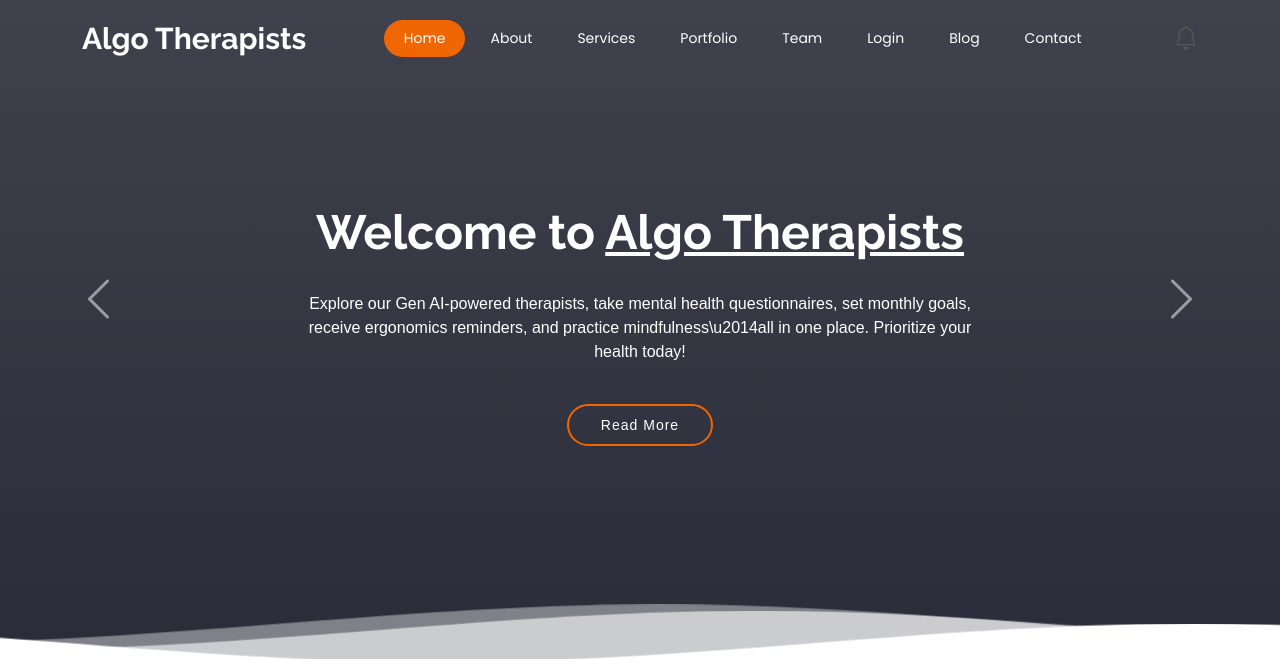
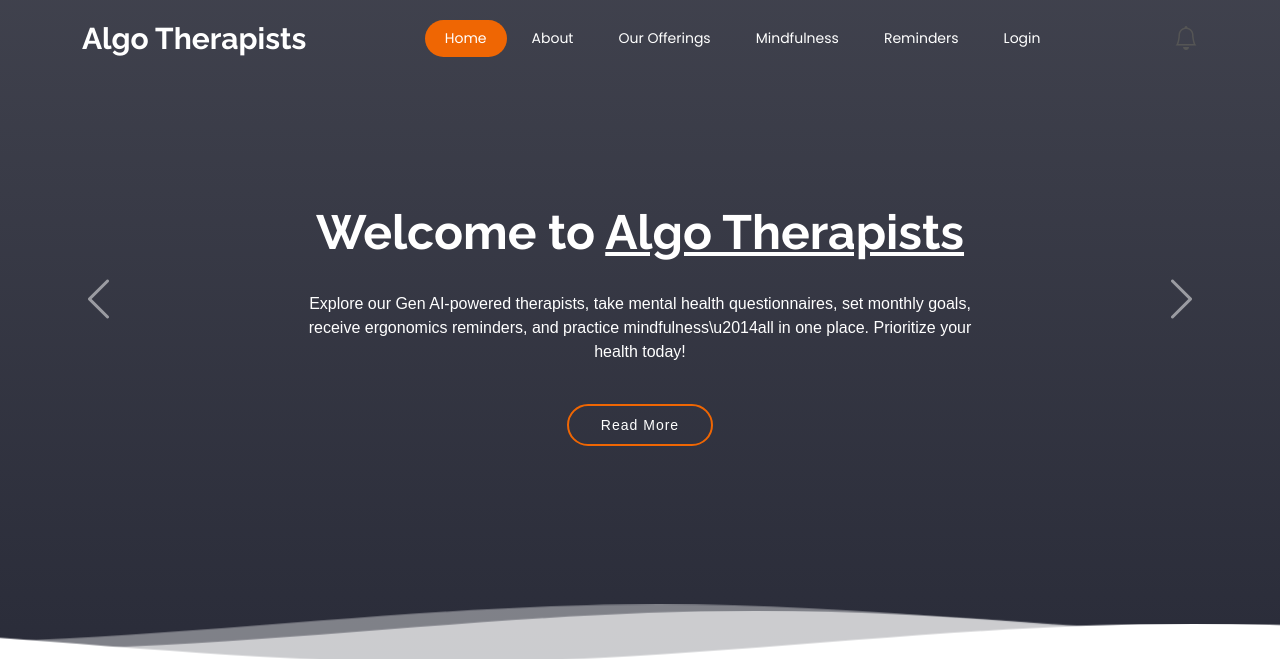
Before and after one commit to akash-magento2/algo-alchemists, a PHP site: page /index.php in a window 1280 px wide. Shown: the top 659 px of the page. Run offline with PHP 8.4, Linux system fonts and the light colour scheme.

Commit message:
Fixed Header

```diff
--- a/menu.php
+++ b/menu.php
@@ -9,18 +9,16 @@
 
       <nav id="navmenu" class="navmenu">
         <ul>
-          <li><a href="#hero" class="active">Home</a></li>
+          <li><a href="#hero">Home</a></li>
           <li><a href="#about">About</a></li>
-          <li><a href="#services">Services</a></li>
-          <li><a href="#portfolio">Portfolio</a></li>
-          <li><a href="#team">Team</a></li>
+          <li><a href="#features">Our Offerings</a></li>
+          <li><a href="#portfolio">Mindfulness</a></li>
+          <li><a href="#pricing">Reminders</a></li>
           <?php if (isset($_SESSION['user_logged_in']) && $_SESSION['user_logged_in'] === true) { ?>
             <li><a href="/algo-alchemists/logout.php"><?php echo $_SESSION['name']; ?></a></li>
           <?php } else {?>
-            <li><a href="/algo-alchemists/forms/otpLogin.php">Login</a></li>
+            <li><a href="/algo-alchemists/forms/otpLogin.php" class="active">Login</a></li>
           <?php } ?>
-          <li><a href="blog.html">Blog</a></li>
-          <li><a href="#contact">Contact</a></li>
         </ul>
         <i class="mobile-nav-toggle d-xl-none bi bi-list"></i>
       </nav>
@@ -77,13 +75,13 @@
          const totalGoals = data.goals.length;
 
           // Clear existing notifications
-          //notificationList.innerHTML = '<h3>You have few notifications</h3>';
+          notificationList.innerHTML = '<h4>You have a few notifications</h4>';
 
           // Populate the notification list with fetched goals
           data.goals.forEach(function(goal) {
             if(goal.status == 1){
               const listItem = document.createElement('li');
-              listItem.textContent = 'Reminder from Goal:"'. goal.goal_name.'"'; // Adjust based on your DB column
+              listItem.textContent = goal.goal_name; // Adjust based on your DB column
               notificationList.appendChild(listItem);
             }
           });
```
